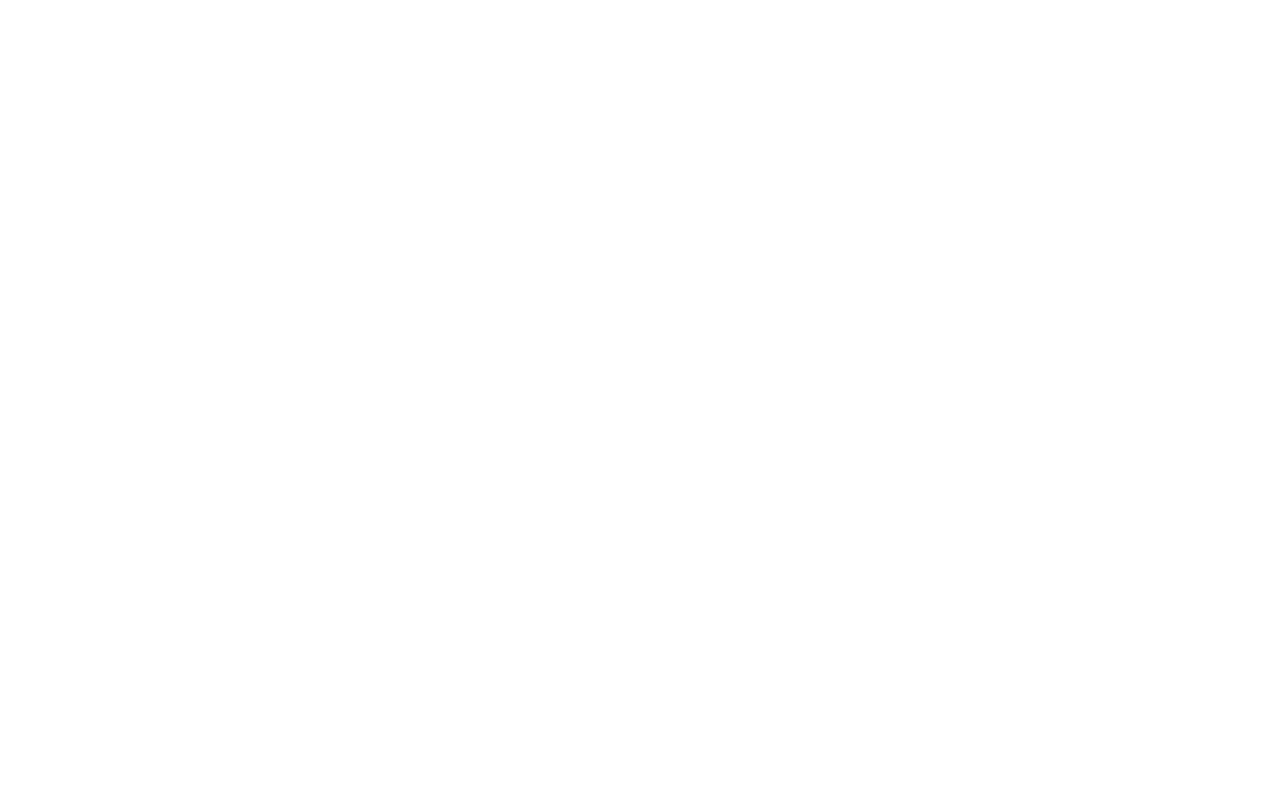
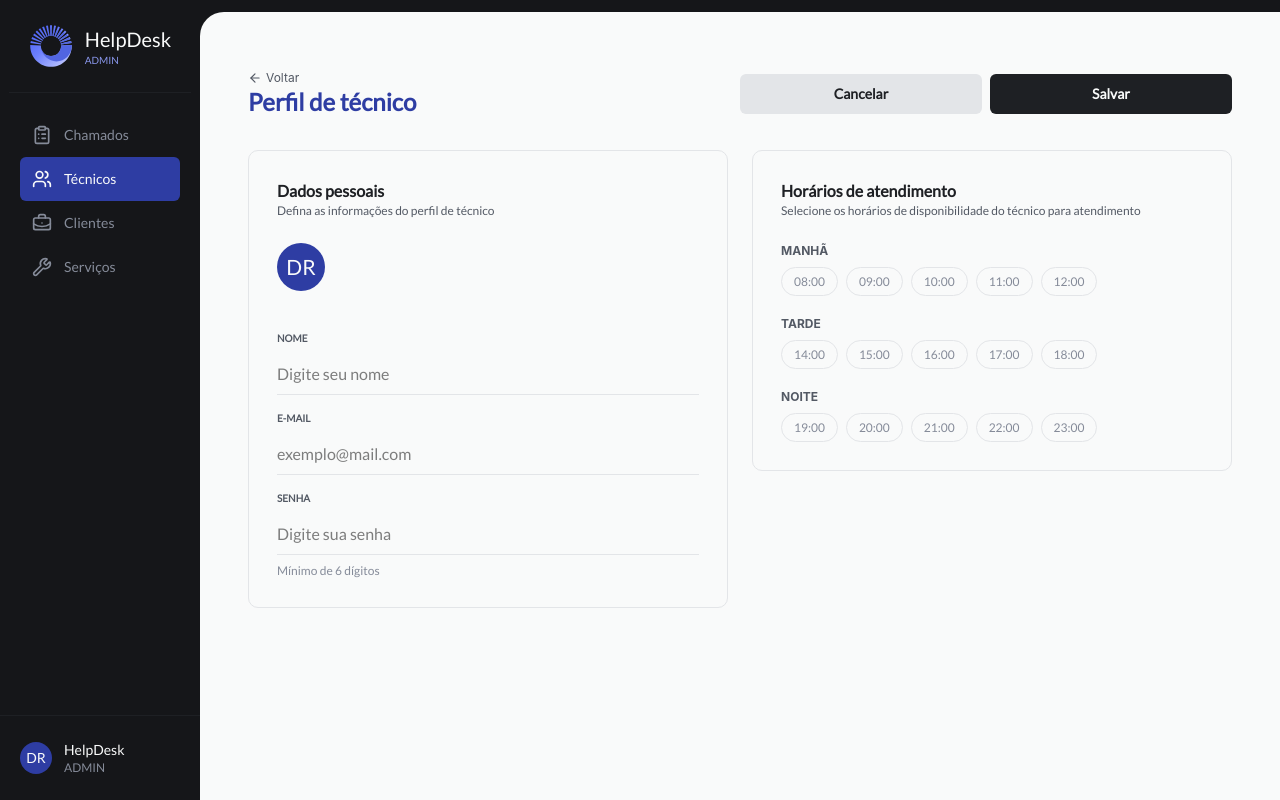
Before and after one commit to demisrusso9/help-desk, a React (Vite) app: page /admin/technicians/register in a window 1280 px wide. Before the commit this address had no page. Built offline with nearby package versions, Linux system fonts and the light colour scheme.

Commit message:
feat: add button to create technician and rename page to TechniciansDetails

```diff
--- a/src/pages/admin/technicians-update-details.tsx
+++ b/src/pages/admin/technicians-details.tsx
@@ -3,14 +3,16 @@ import { Chips } from '@components/chips'
 import { TopHeader } from '@components/top-header'
 import { zodResolver } from '@hookform/resolvers/zod'
 import { useForm } from 'react-hook-form'
+import { useParams } from 'react-router'
 import z from 'zod'
 
 const userFormSchema = z.object({
 	name: z.string(),
-	email: z.email()
+	email: z.email(),
+	password: z.string()
 })
 
-export function TechniciansUpdateDetails() {
+export function TechniciansDetails() {
 	const dateHoursMorning = ['08:00', '09:00', '10:00', '11:00', '12:00']
 	const dateHoursAfternoon = ['14:00', '15:00', '16:00', '17:00', '18:00']
 	const dateHoursNight = ['19:00', '20:00', '21:00', '22:00', '23:00']
@@ -20,6 +22,9 @@ export function TechniciansUpdateDetails() {
 	})
 
 	function onSubmit() {}
+
+	const { id } = useParams()
+	const isEdit = Boolean(id)
 
 	return (
 		<>
@@ -57,6 +62,21 @@ export function TechniciansUpdateDetails() {
 							placeholder="exemplo@mail.com"
 							{...register('email')}
 						/>
+
+						{!isEdit && (
+							<>
+								<InputField
+									id="password"
+									text="senha"
+									placeholder="Digite sua senha"
+									{...register('password')}
+								/>
+
+								<span className="font-lato -mt-2 text-xs text-gray-400">
+									Mínimo de 6 dígitos
+								</span>
+							</>
+						)}
 					</form>
 				</section>
 
--- a/src/pages/admin/technicians.tsx
+++ b/src/pages/admin/technicians.tsx
@@ -1,5 +1,6 @@
+import { Button } from '@components/button'
 import { Chips } from '@components/chips'
-import { PenLine } from 'lucide-react'
+import { PenLine, Plus } from 'lucide-react'
 import { NavLink } from 'react-router'
 
 export function Technicians() {
@@ -32,7 +33,15 @@ export function Technicians() {
 
 	return (
 		<>
-			<h1 className="text-blue-dark font-lato text-xl font-bold sm:text-2xl">Técnicos</h1>
+			<div className="flex items-center justify-between">
+				<h1 className="text-blue-dark font-lato text-xl font-bold sm:text-2xl">
+					Técnicos
+				</h1>
+
+				<NavLink to="/admin/technicians/register">
+					<Button title="Novo" Icon={Plus} variant="primary" />
+				</NavLink>
+			</div>
 
 			<div className="mt-4 overflow-hidden rounded-[10px] border border-gray-500 sm:mt-6">
 				<table className="w-full">
--- a/src/routes.tsx
+++ b/src/routes.tsx
@@ -3,7 +3,7 @@ import { AuthLayout } from '@layouts/auth-layout'
 import { Clients } from '@pages/admin/clients'
 import { Services } from '@pages/admin/services'
 import { Technicians } from '@pages/admin/technicians'
-import { TechniciansUpdateDetails } from '@pages/admin/technicians-update-details'
+import { TechniciansDetails } from '@pages/admin/technicians-details'
 import { TicketDetails } from '@pages/admin/ticket-details'
 import { Tickets } from '@pages/admin/tickets'
 import { SignIn } from '@pages/sign-in'
@@ -19,7 +19,8 @@ export function AppRoutes() {
 					<Route path="tickets/details/:id" element={<TicketDetails />} />
 
 					<Route path="technicians" element={<Technicians />} />
-					<Route path="technicians/update/:id" element={<TechniciansUpdateDetails />} />
+					<Route path="technicians/register" element={<TechniciansDetails />} />
+					<Route path="technicians/update/:id" element={<TechniciansDetails />} />
 
 					<Route path="clients" element={<Clients />} />
 					<Route path="services" element={<Services />} />
```
